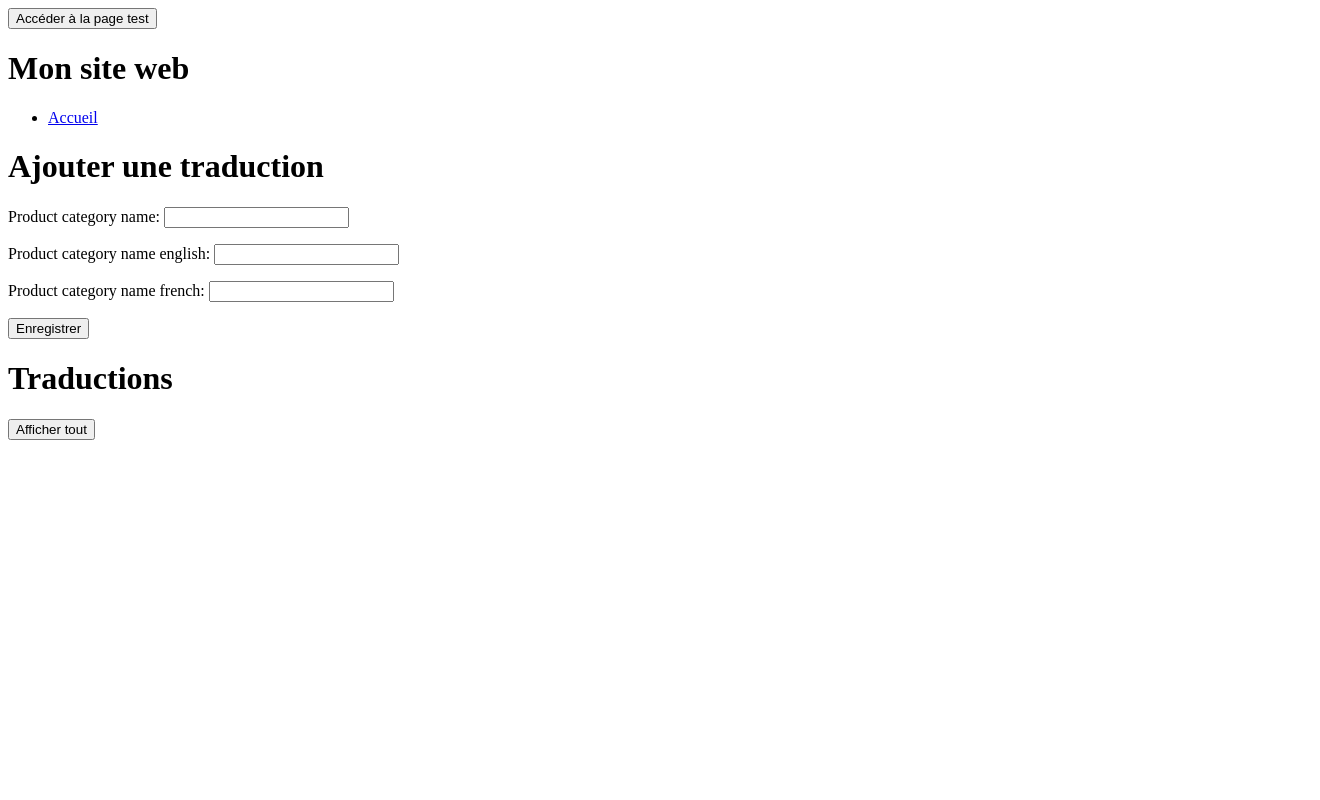
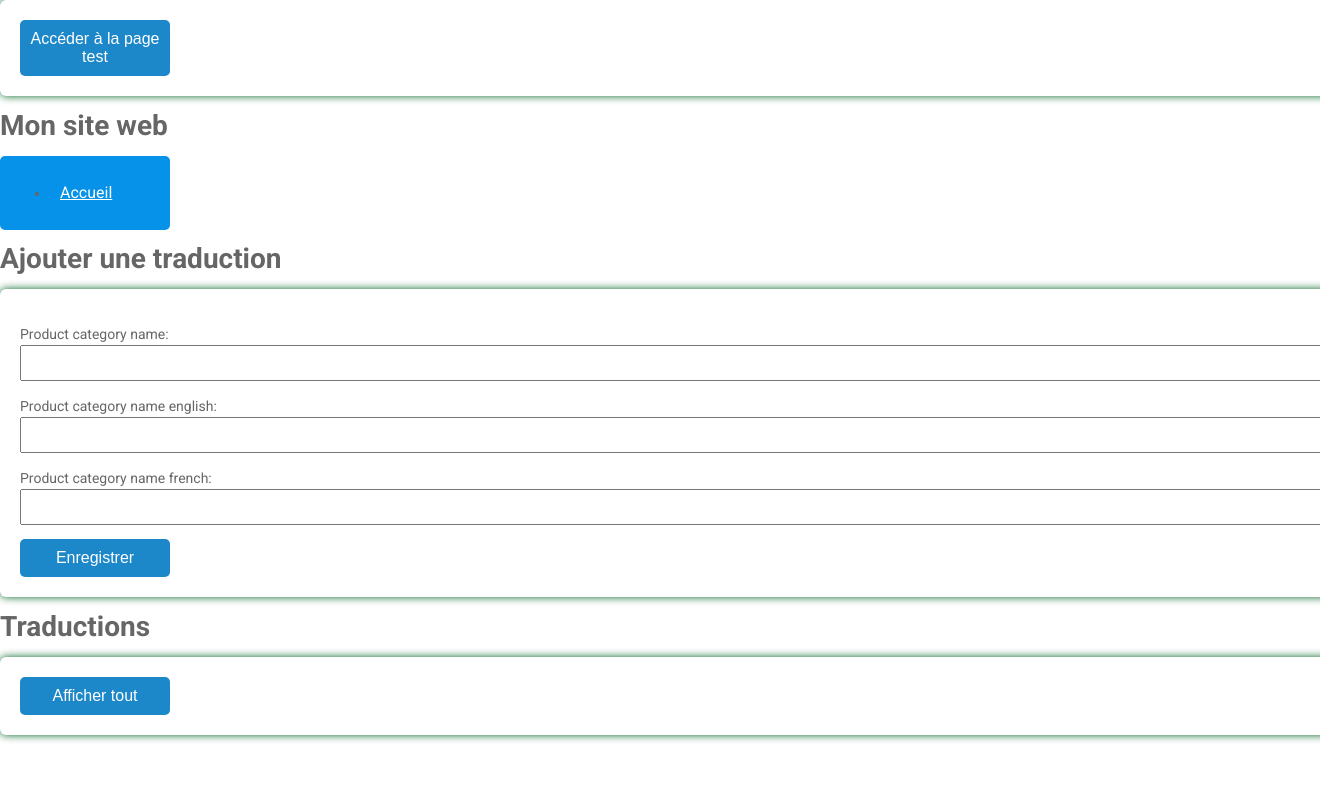
Before and after one commit to data-IA-2022/olist-Jeremy-Matthieu-Maud, a Django app: page /test/ in a window 1320 px wide; the page is wider, and only the part inside the window is pictured. Run offline with Django 4.2, Linux system fonts and the light colour scheme; some libraries are stand-ins or nearby versions.

Commit message:
recup de la trad plus rendre le site moins moche

```diff
--- a/olist/app/models.py
+++ b/olist/app/models.py
@@ -1,6 +1,8 @@
 from django.db import models
+from django.contrib.auth.models import User
 
 class product_category_name_translation(models.Model):
+    user = models.ForeignKey(User, on_delete=models.CASCADE)
     product_category_name = models.CharField(max_length=200, primary_key=True)
     product_category_name_english = models.CharField(max_length=200)
     product_category_name_french = models.CharField(max_length=200)
--- a/olist/app/templates/base.html
+++ b/olist/app/templates/base.html
@@ -1,6 +1,51 @@
 <!DOCTYPE html>
 <html>
 <head>
+    <link href="https://fonts.googleapis.com/css?family=Roboto:300,400,500,700" rel="stylesheet">
+    <link rel="stylesheet" href="https://use.fontawesome.com/releases/v5.5.0/css/all.css" integrity="sha384-B4dIYHKNBt8Bc12p+WXckhzcICo0wtJAoU8YZTY5qE0Id1GSseTk6S+L3BlXeVIU" crossorigin="anonymous">
+    <style>
+
+
+      html, body {
+      min-height: 100%;
+      }
+      body, div, form, input, select, textarea, label, nav, li, a {
+      padding: 0;
+      margin: 0;
+      outline: none;
+      font-family: Roboto, Arial, sans-serif;
+      font-size: 14px;
+      color: #666;
+      line-height: 22px;
+      }
+      form {
+      width: 100%;
+      padding: 20px;
+      border-radius: 6px;
+      background: #fff;
+      box-shadow: 0 0 8px #006622;
+      }
+      input {
+      width: calc(100% - 10px);
+      padding: 5px;
+      }
+      input[type=radio], input[type=checkbox]  {
+      display: none;
+      }
+      button ,nav , a {
+      width: 150px;
+      padding: 10px;
+      border: none;
+      border-radius: 5px;
+      background:  #1c87c9;
+      font-size: 16px;
+      color: #fff;
+      cursor: pointer;
+      }
+      button:hover, nav, li, a  {
+      background:  #0692e8;
+      }
+    </style>
     <title>{% block title %}Mon site web{% endblock %}</title>
     {% block meta %}
     <meta charset="utf-8">
```
Also changed, not shown: traduction_vm.py (added, +63 -0 lines), olist/app/migrations/0002_product_category_name_translation_delete_traduction.py (added).
